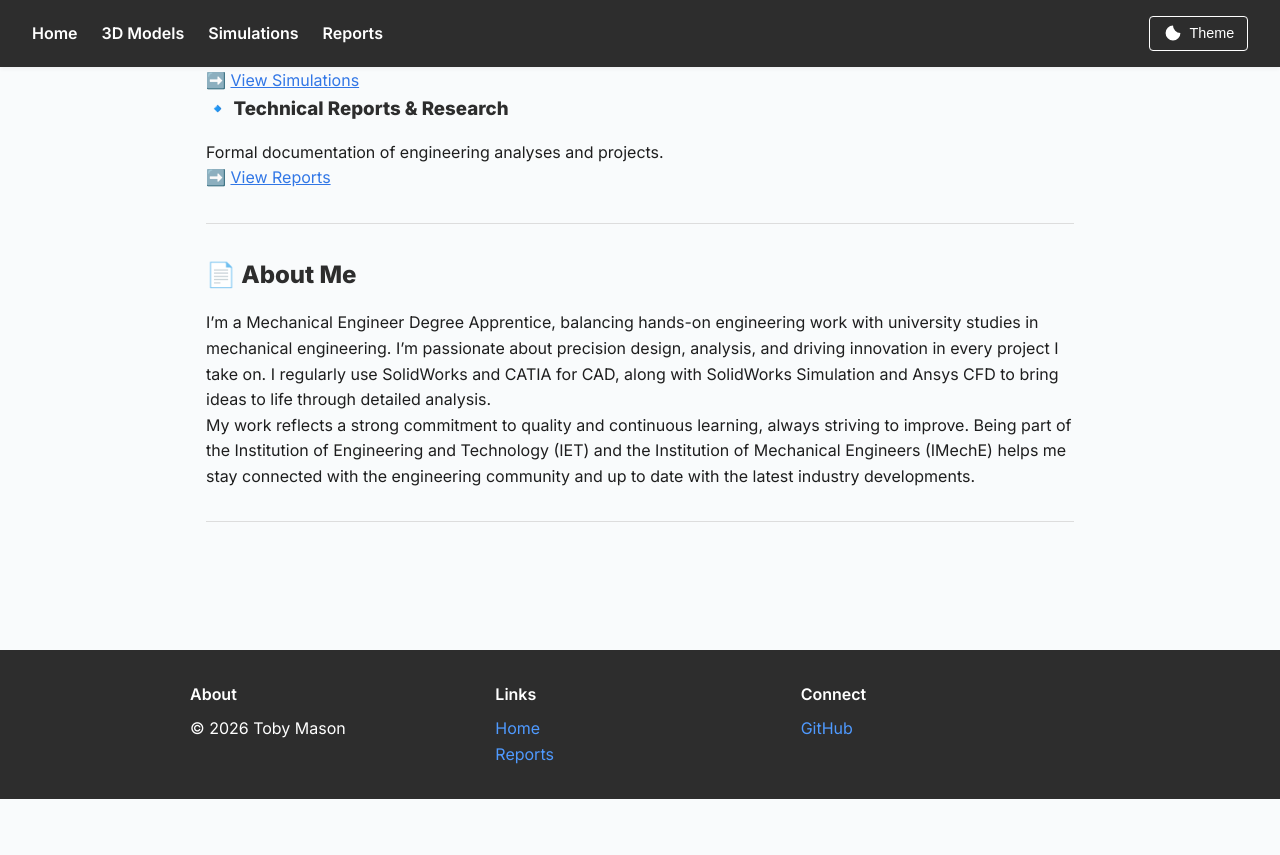
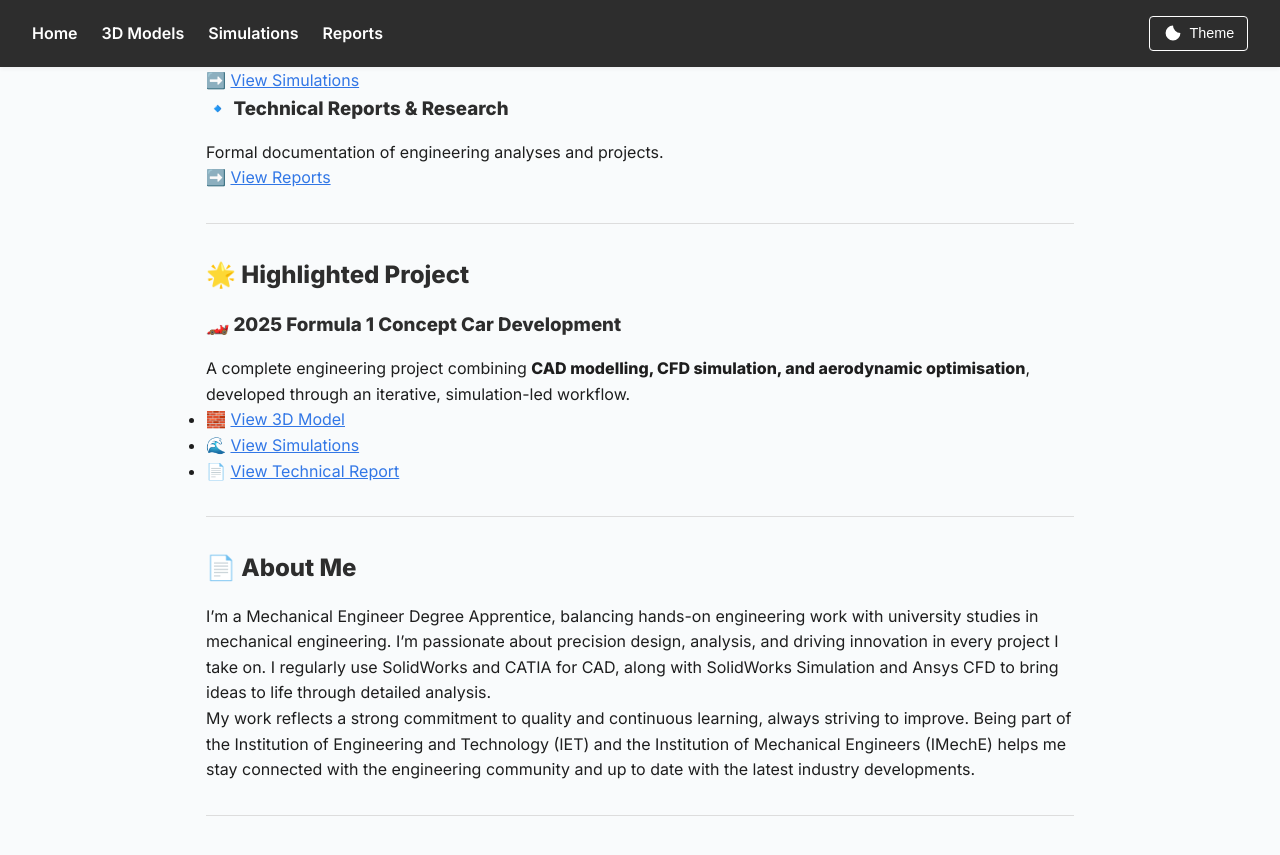
Before and after one commit to tob-mas/engineeringportfolio, a Jekyll site: the page built from index.md, in a window 1280 px wide and 900 px high, scrolled down 453 px. Shown: the top 855 px of the window. Built offline with Jekyll 4.4.1, drawn with Linux system fonts in a browser that asks for light colours; before the commit the page ends 1252 px from its top, so only the background shows below that.

Commit message:
Update index.md

```diff
--- a/index.md
+++ b/index.md
@@ -28,6 +28,18 @@ Formal documentation of engineering analyses and projects.
 
 ---
 
+## 🌟 Highlighted Project
+
+### 🏎️ 2025 Formula 1 Concept Car Development
+
+A complete engineering project combining **CAD modelling, CFD simulation, and aerodynamic optimisation**, developed through an iterative, simulation-led workflow.
+
+- 🧱 [View 3D Model](3d_models/03-06-2026)
+- 🌊 [View Simulations](simulations/03-06-2026)
+- 📄 [View Technical Report](reports/03-06-2026)
+
+---
+
 ## 📄 About Me
 
 I’m a Mechanical Engineer Degree Apprentice, balancing hands-on engineering work with university studies in mechanical engineering. I’m passionate about precision design, analysis, and driving innovation in every project I take on. I regularly use SolidWorks and CATIA for CAD, along with SolidWorks Simulation and Ansys CFD to bring ideas to life through detailed analysis.
```
